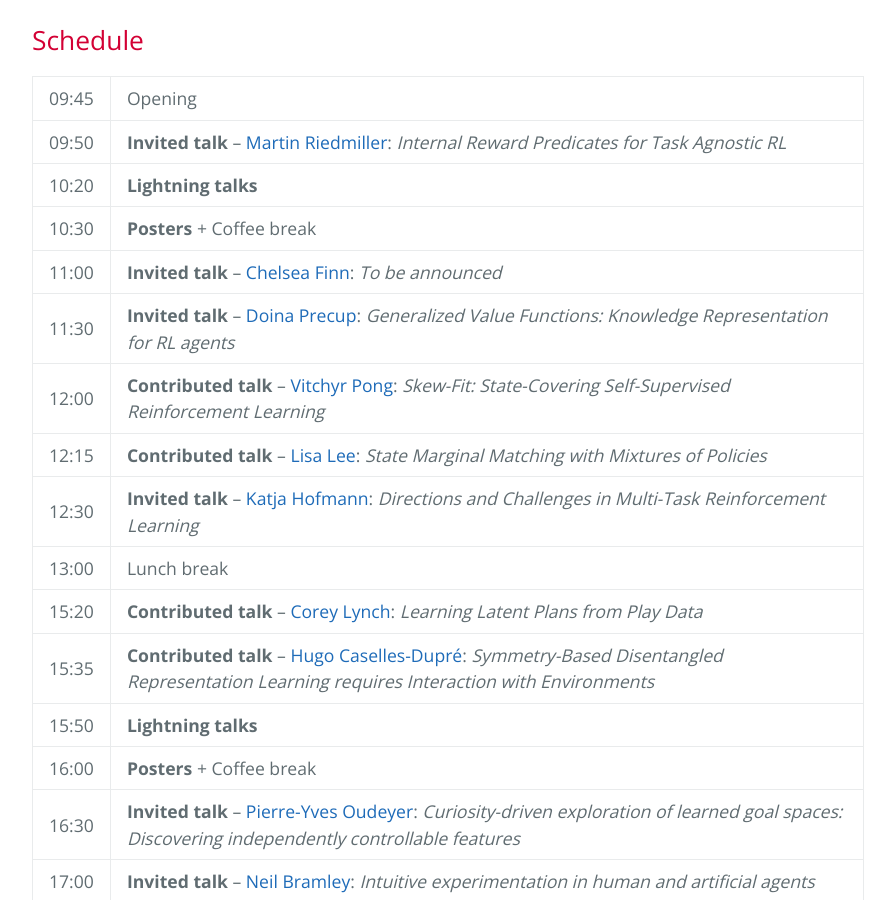
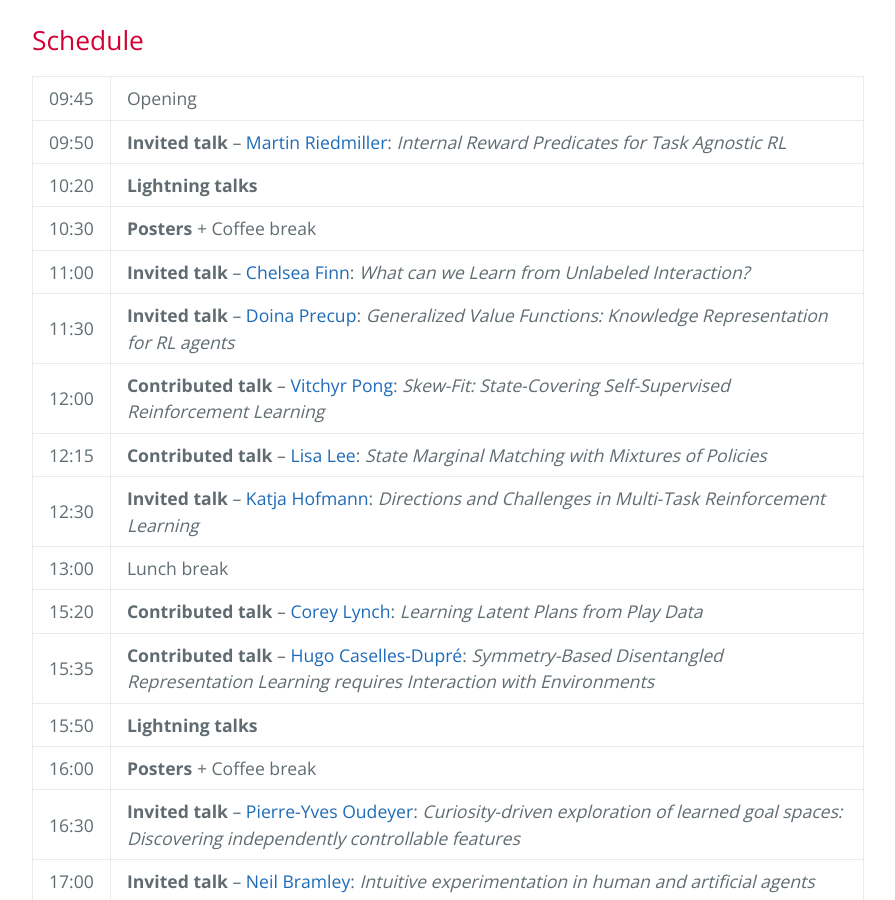
Before and after one commit to tarl2019/tarl2019.github.io, a Jekyll site: the page built from index.md, in a window 1280 px wide and 900 px high, scrolled down 2300 px. Shown: the whole window, without its empty margins (192-1087 px from the left). Built offline with Jekyll 4.4.1, drawn with Linux system fonts in a browser that asks for light colours.

Commit message:
Add Chelsea's talk title.

```diff
--- a/index.md
+++ b/index.md
@@ -84,7 +84,7 @@ We thank our sponsors for making this workshop possible:
 | 09:50 | **Invited talk** – [Martin Riedmiller][martin]: *Internal Reward Predicates for Task Agnostic RL* |
 | 10:20 | **Lightning talks** |
 | 10:30 | **Posters** + Coffee break |
-| 11:00 | **Invited talk** – [Chelsea Finn][chelsea]: *To be announced* |
+| 11:00 | **Invited talk** – [Chelsea Finn][chelsea]: *What can we Learn from Unlabeled Interaction?* |
 | 11:30 | **Invited talk** – [Doina Precup][doina]: *Generalized Value Functions: Knowledge Representation for RL agents* |
 | 12:00 | **Contributed talk** – [Vitchyr Pong][vitchyr]: *Skew-Fit: State-Covering Self-Supervised Reinforcement Learning* |
 | 12:15 | **Contributed talk** – [Lisa Lee][lisa]: *State Marginal Matching with Mixtures of Policies* |
```
